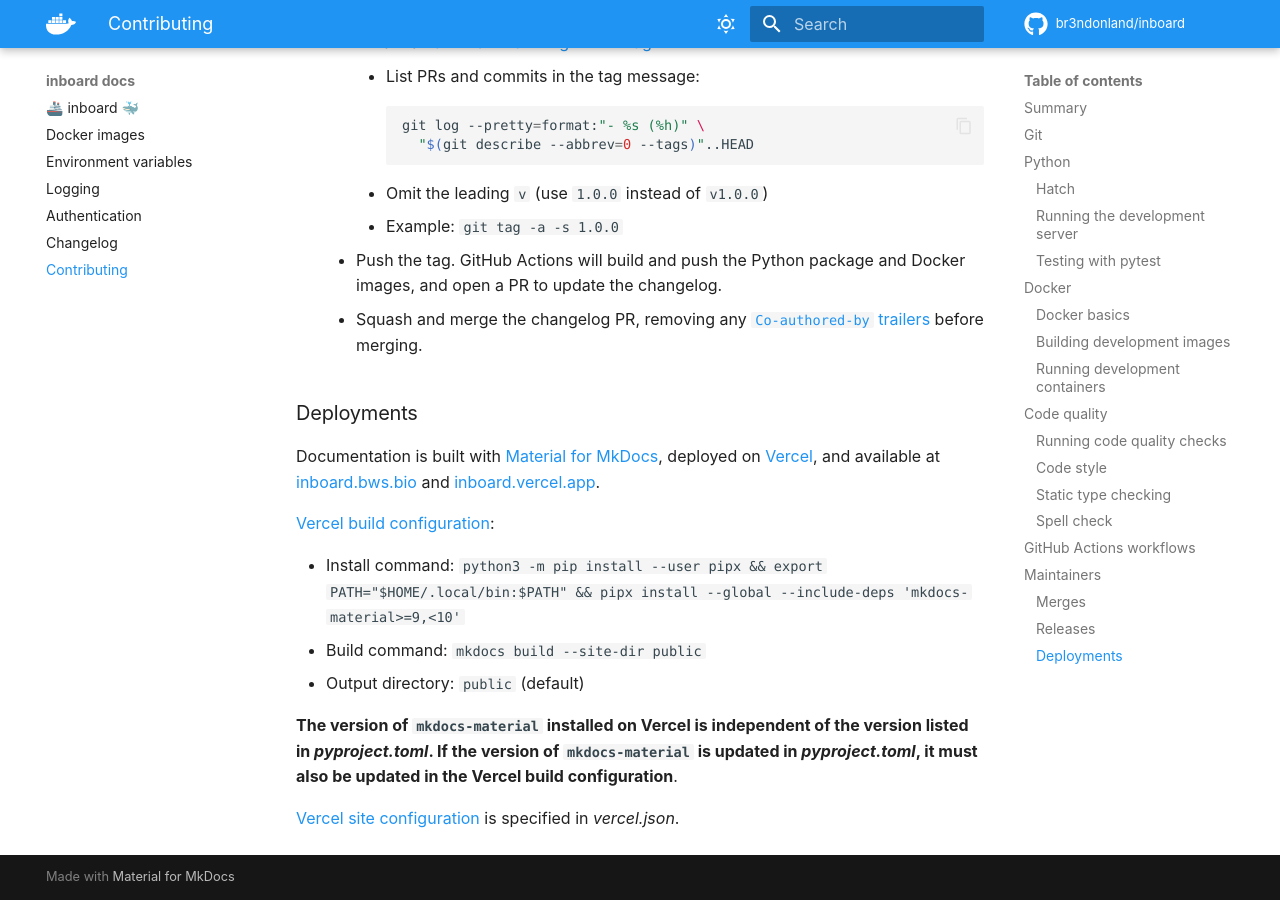
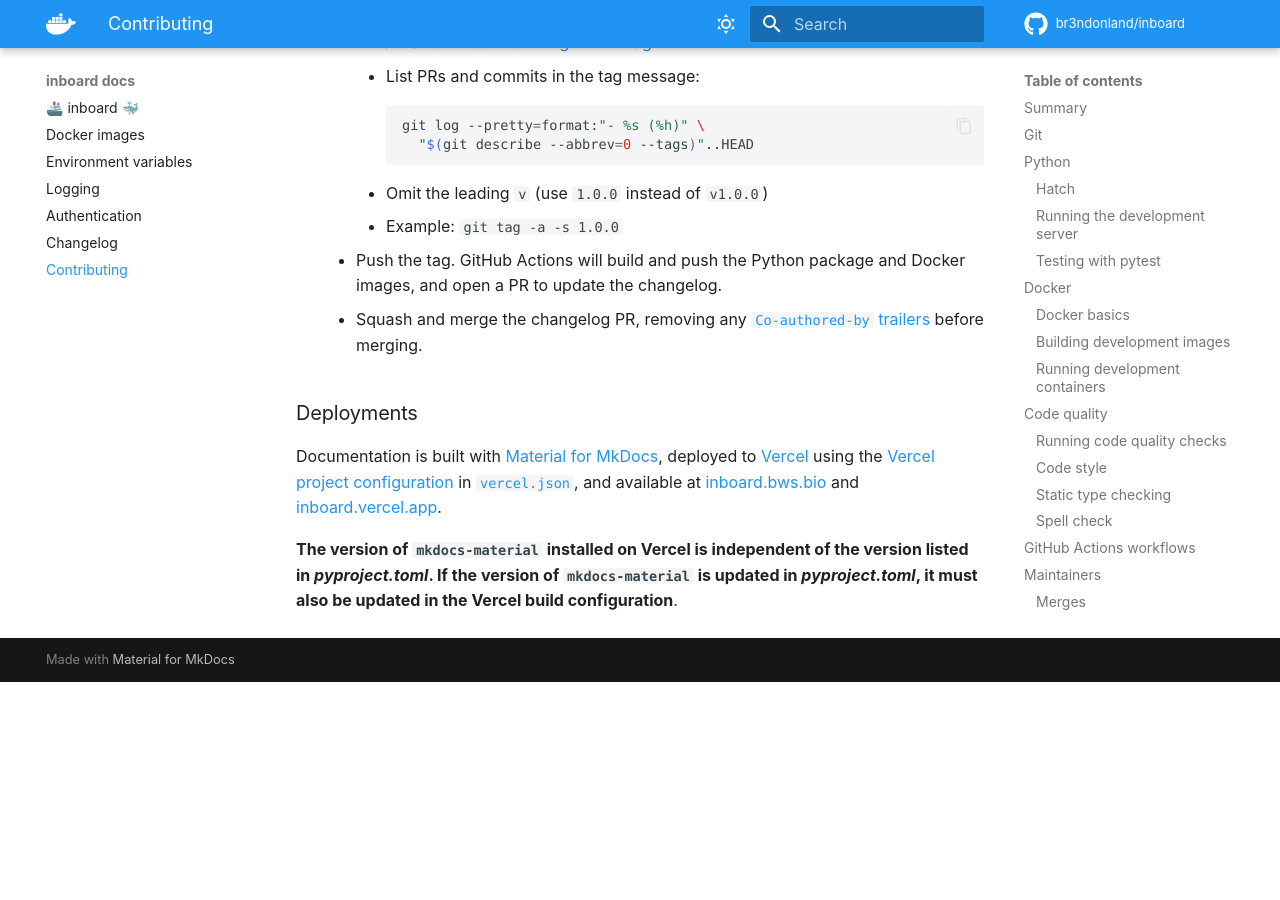
Before and after one commit to br3ndonland/inboard, an MkDocs documentation site: the page built from docs/contributing.md, in a window 1280 px wide and 900 px high, scrolled down 7215 px. Built offline with MkDocs 1.6.1 and Material for MkDocs 9.7.7, drawn with Linux system fonts in a browser that asks for light colours; comment, search, counter and statistics services are not loaded; after the commit the page ends 7897 px from its top, so only the background shows below that.

Commit message:
Move Vercel commands to `vercel.json`
This commit will move the install and build commands from the README to
`vercel.json`. This way, the commands in `vercel.json` are the actual
commands used to deploy the project and they won't be out of sync with
the project configuration stored on Vercel.

```diff
--- a/docs/contributing.md
+++ b/docs/contributing.md
@@ -267,14 +267,6 @@
 
 ### Deployments
 
-Documentation is built with [Material for MkDocs](https://squidfunk.github.io/mkdocs-material/), deployed on [Vercel](https://vercel.com/), and available at [inboard.bws.bio](https://inboard.bws.bio) and [inboard.vercel.app](https://inboard.vercel.app).
-
-[Vercel build configuration](https://vercel.com/docs/build-step):
-
-- Install command: `python3 -m pip install --user pipx && export PATH="$HOME/.local/bin:$PATH" && pipx install --global --include-deps 'mkdocs-material>=9,<10'`
-- Build command: `mkdocs build --site-dir public`
-- Output directory: `public` (default)
+Documentation is built with [Material for MkDocs](https://squidfunk.github.io/mkdocs-material/), deployed to [Vercel](https://vercel.com/) using the [Vercel project configuration](https://vercel.com/docs/project-configuration) in [`vercel.json`](vercel.json), and available at [inboard.bws.bio](https://inboard.bws.bio) and [inboard.vercel.app](https://inboard.vercel.app).
 
 **The version of `mkdocs-material` installed on Vercel is independent of the version listed in _pyproject.toml_. If the version of `mkdocs-material` is updated in _pyproject.toml_, it must also be updated in the Vercel build configuration**.
-
-[Vercel site configuration](https://vercel.com/docs/configuration) is specified in _vercel.json_.
```
Also changed, not shown: README.md (+1 -9 lines), vercel.json.
